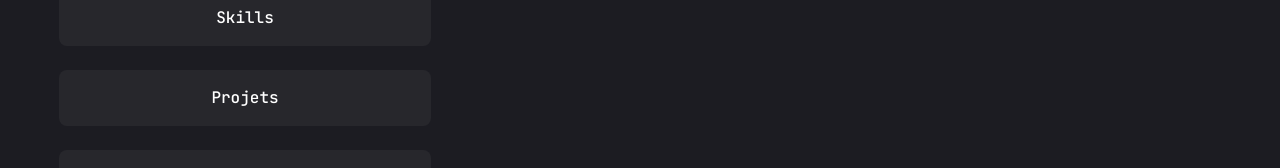
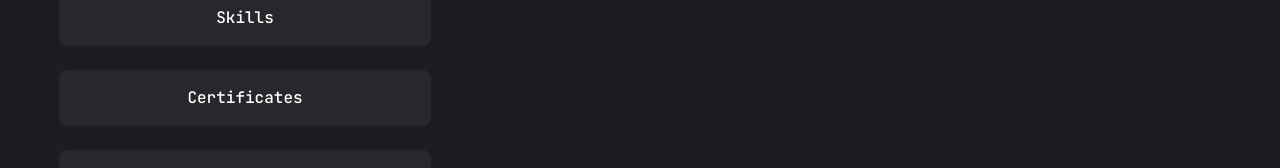
Before and after one commit to VineetPrajapati/vineet-portfolio, a Next.js app: page /resume in a window 1280 px wide. Shown: the part 354-522 px from the top of the page. Built offline with nearby package versions, Linux system fonts and the light colour scheme.

Commit message:
certificates

```diff
--- a/app/resume/page.jsx
+++ b/app/resume/page.jsx
@@ -20,6 +20,7 @@ import {
   FaGit,
   FaArrowCircleRight,
 } from "react-icons/fa";
+import { FiDownload } from "react-icons/fi";
 
 import { SiTailwindcss, SiNextdotjs, SiMysql } from "react-icons/si";
 import { TbBrandCpp } from "react-icons/tb";
@@ -104,6 +105,69 @@ const education = {
   ],
 };
 
+const certificate = {
+  icon: "/assets/resume/cap.svg",
+  title: "My Certificates",
+  // description:
+  //   "Lorem ipsum dolor sit amet consectetur adipisicing elit. Rerum, repellendus.",
+  items: [
+    {
+      institution: "Internshala",
+      degree: "Full Stack Development",
+      duration: "Jul 31, 2022",
+      button: "/assets/certificates/web-dev-training-certificate.pdf"
+    },
+    {
+      institution: "NPTEL",
+      degree: "Software Testing",
+      duration: "Jul-Oct 2022",
+      button: "/assets/certificates/software-testing.jpg"
+    },
+    {
+      institution: "NPTEL",
+      degree: "Data Mining",
+      duration: "Jan-Mar 2023",
+      button: "/assets/certificates/data-mining.jpg"
+    },
+    {
+      institution: "Coursera",
+      degree: "Computer Vision for Engineering and Science",
+      duration: "Oct 30, 2023",
+      button: "/assets/certificates/computer-vision.pdf"
+    },
+    {
+      institution: "Coursera",
+      degree: "Preparing for Google Cloud Certificate",
+      duration: "Feb 26, 2024",
+      button: "/assets/certificates/cloud-developer.pdf"
+    },
+    {
+      institution: "Udemy",
+      degree: "PowerPoint Masterclass",
+      duration: "Aug 30, 2021",
+      button: "/assets/certificates/cloud-developer.pdf"
+    },
+    {
+      institution: "Coursera",
+      degree: "NoSQL, Big Data, and Spark Foundations Specialization",
+      duration: "Mar 09, 2023",
+      button: "/assets/certificates/nosql.pdf"
+    },
+    {
+      institution: "Chandigarh University",
+      degree: "Tech Invent 2021",
+      duration: "Sept 10, 2021",
+      button: "/assets/certificates/cu.png"
+    },
+    {
+      institution: "Infosys | Springboard",
+      degree: "TypeScript Essentials & Angular",
+      duration: "Oct 10, 2022",
+      button: "/assets/certificates/typescript-angular.pdf"
+    },
+  ],
+};
+
 const skills = {
   title: "My Skills",
   // description:
@@ -171,6 +235,7 @@ const Resume = () => {
             <TabsTrigger value="experience">Experience</TabsTrigger>
             <TabsTrigger value="education">Education</TabsTrigger>
             <TabsTrigger value="skills">Skills</TabsTrigger>
+            <TabsTrigger value="certificates">Certificates</TabsTrigger>
             <TabsTrigger value="projects">Projets</TabsTrigger>{" "}
             <TabsTrigger value="about">About me</TabsTrigger>
           </TabsList>
@@ -265,6 +330,51 @@ const Resume = () => {
                 </div>
               </div>
             </TabsContent>
+
+            <TabsContent value="certificates" className="w-full h-full">
+              <div className="flex flex-col gap-[30px] text-center xl:text-lg md:h-full">
+                <h3 className="text-4xl font-bold">{certificate.title}</h3>
+                <p className="flex max-w-[600px] text-white/60 mx-auto ">
+                  {certificate.description}
+                </p>
+                <ScrollArea className="h-[400px]">
+                  <ul className="grid grid-cols-1 lg:grid-cols-2 gap-[30px]">
+                    {certificate.items.map((item, index) => {
+                      return (
+                        <li
+                          key={index}
+                          className="bg-[#232329] h-[184px] py-6 px-10 rounded-xl flex flex-col justify-center items-center lg:items-start gap-1"
+                        >
+                          <span className="text-accent">{item.duration}</span>
+                          <h3 className="text-xl max-w-[3000px] min-h-[30px] text-center lg:text-left">
+                            {item.degree}
+                          </h3>
+                          <div className="flex items-center gap-3">
+                            <span className="bg-accent w-[6px] h-[6px] rounded-full mt-4"></span>
+                            <p className="text-white/60 mt-4 w-full ">{item.institution}</p>
+                          </div>
+
+                          <Link
+                            href={item.button}
+                            target="_blank"
+                          >
+                            <Button
+                              varient="outline"
+                              size="sm"
+                              className="uppercase flex items-center gap-2"
+                            >
+                              <span>certificate</span>
+                              <FiDownload className="text-xl" />
+                            </Button>
+                          </Link>
+                        </li>
+                      );
+                    })}
+                  </ul>
+                </ScrollArea>
+              </div>
+            </TabsContent>
+
             <TabsContent
               value="about"
               className="w-full text-center xl:text-left"
```
